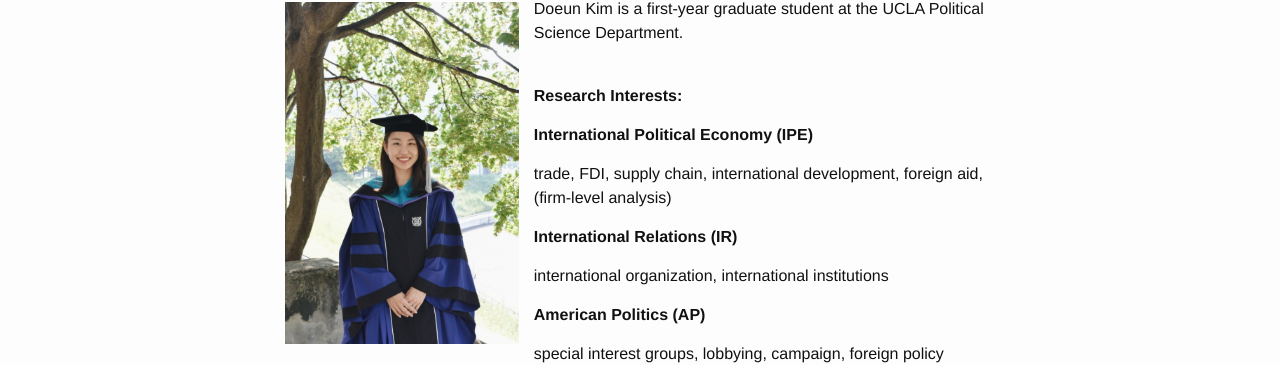
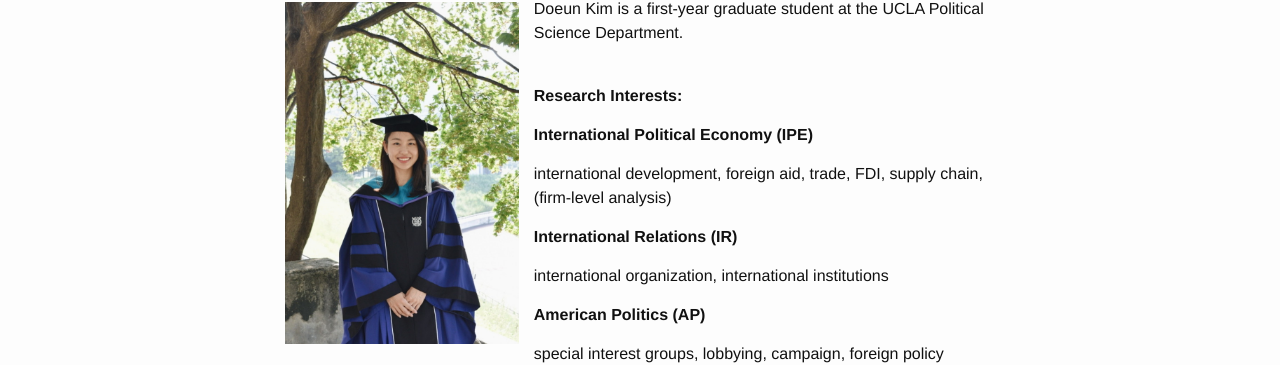
Before and after one commit to soonhong-cho/soonhong-cho.github.io, a Jekyll site: the page index.html, which Jekyll copies as it is, in a window 1280 px wide. Shown: the part 125-490 px from the top of the page. Built offline with Jekyll 4.4.1, drawn with Linux system fonts in a browser that asks for light colours.

```diff
--- a/index.html
+++ b/index.html
@@ -81,7 +81,7 @@
 
 <p><strong>International Political Economy (IPE)</strong></p>
 
-<p>trade, FDI, supply chain, international development, foreign aid, (firm-level analysis)</p>
+<p>international development, foreign aid, trade, FDI, supply chain, (firm-level analysis)</p>
 
 <p><strong>International Relations (IR)</strong></p>
 
```
